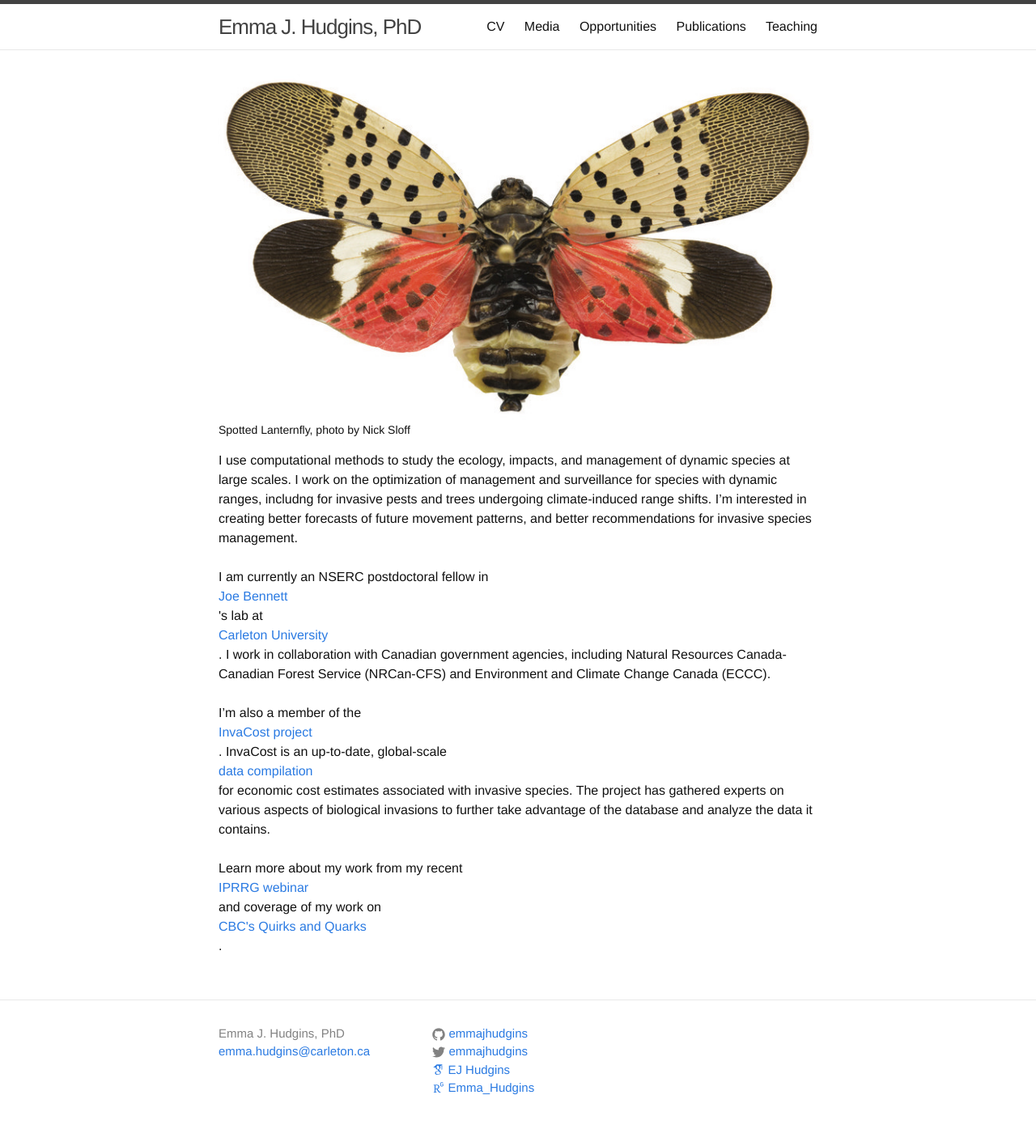
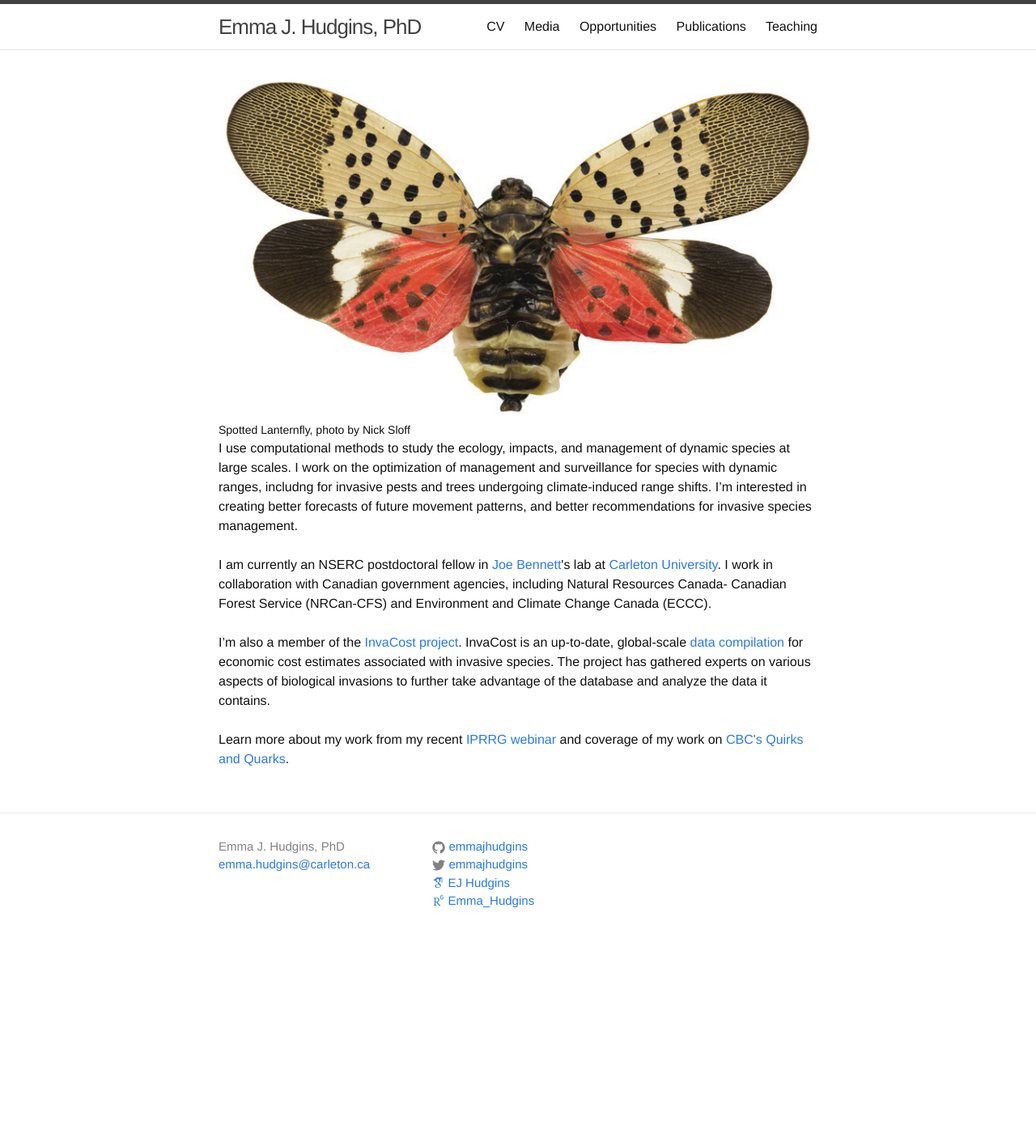
Before and after one commit to emmajhudgins/emmajhudgins.github.io, a Jekyll site: the page built from index.html, in a window 1280 px wide. Shown: the whole page at 81% size. Built offline with Jekyll 4.4.1, drawn with Linux system fonts in a browser that asks for light colours; nearby versions of some CDN libraries; some web fonts are replaced; after the commit the page ends 1185 px from its top, so only the background shows below that.

Commit message:
style changes

```diff
--- a/_includes/head.html
+++ b/_includes/head.html
@@ -12,19 +12,4 @@
   <link rel="stylesheet" href="{{ "/css/main.css" | prepend: site.baseurl }}">
   <link rel="canonical" href="{{ page.url | replace:'index.html','' | prepend: site.baseurl | prepend: site.url }}">
   <link rel="alternate" type="application/rss+xml" title="{{ site.title }}" href="{{ "/feed.xml" | prepend: site.baseurl | prepend: site.url }}">
-  <style>
-          * {
-            margin: 0;
-            padding: 0;
-        }
-        .imgbox {
-            display: grid;
-            height: 100%;
-        }
-        .center-fit {
-            max-width: 100%;
-            max-height: 100vh;
-            margin: auto;
-        }
-  </style>
 </head>
--- a/index.html
+++ b/index.html
@@ -1,13 +1,9 @@
 ---
 layout: default
 ---
-<div class="imgbox">
-<figure>
-	<center>
+
 <img src="assets/SLF.jpg" alt="image of Spotted Lanternfly (Nick Sloff)" class="center-fit">
-</center>
 <figcaption>Spotted Lanternfly, photo by Nick Sloff</figcaption>
-</figure>
 
 I use computational methods to study the ecology, impacts, and management of dynamic species at large scales. I work on the optimization of management and surveillance for species with dynamic ranges, includng for invasive pests and trees undergoing climate-induced range shifts. I’m interested in creating better forecasts of future movement patterns, and better recommendations for invasive species management. <br><br>
 
```
